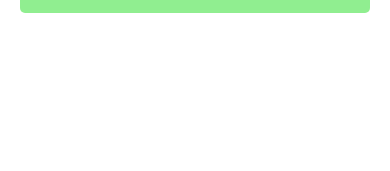
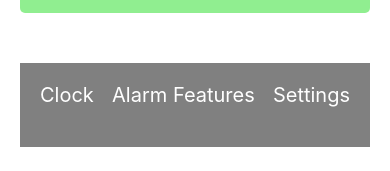
Before and after one commit to ufosc/Alarm-Clock, a React Native app: screen / in a window 390 px wide. Shown: the part 670-841 px from the top of the page. Built offline with nearby package versions, Linux system fonts and the light colour scheme.

Commit message:
added back footer import

```diff
--- a/screens/Home.js
+++ b/screens/Home.js
@@ -4,6 +4,7 @@ import React, { useState, useEffect } from 'react';
 import AlarmClock from './Alarm';
 import { styles, textStyles } from '../styles';  // Adjust the path as needed
 import { useNavigation } from '@react-navigation/native';
+import FooterTab from '../components/FooterTab';
 
 
 export default function Home() {
@@ -47,6 +48,7 @@ export default function Home() {
 
 
       <StatusBar style="auto" />
+      <FooterTab />
     </ScrollView>
   );
 }
```
